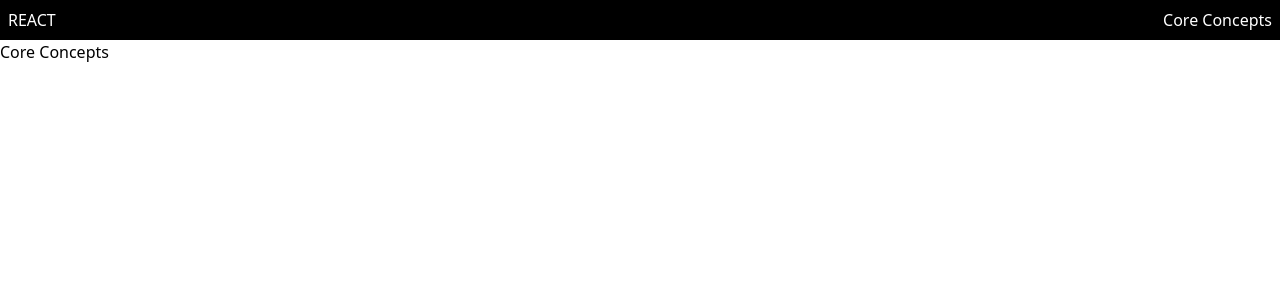
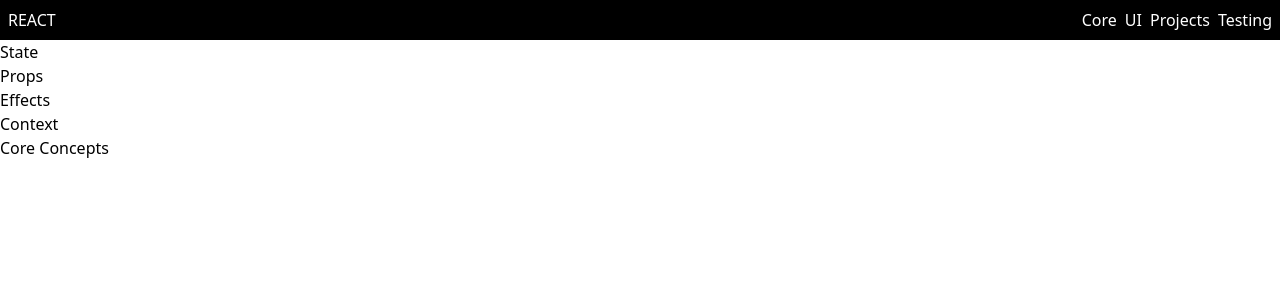
Before and after one commit to LaurenAMolloy/Road-to-React, a React (Vite) app: page /core in a window 1280 px wide. Shown: the top 300 px of the page. Built offline with nearby package versions, Linux system fonts and the light colour scheme.

Commit message:
Adding nested routes and updating file structure

```diff
--- a/src/App.jsx
+++ b/src/App.jsx
@@ -13,9 +13,15 @@
     <Routes>
       <Route path="/" element={<MainLayout />} />
       <Route index element={<Pages.HomePage />} />
-      <Route path="/core" element={<Pages.CoreConceptsPage />} />
+      <Route path="/core" element={<CoreLayout />} >
+        <Route index element ={<Pages.CoreConceptsPage />} />
+        <Route path="usestate" element={<Pages.UseStatePage />} />
+        <Route path="props" element={<Pages.PropsPage />} />
+        <Route path="useeffect" element={<Pages.UseEffectPage />} />
+        <Route path="usecontext" element={<Pages.UseContextPage />} />
+      </Route >
       <Route path="/ui" element={<Pages.UIPage />} />
-      <Route path="/projects" element={<Pages.TestingPage />} />
+      <Route path="/projects" element={<Pages.ProjectsPage />} />
       <Route path="/testing" element={<Pages.TestingPage />} />
     </Routes>
     </>
--- a/src/components/ConceptsNav/index.jsx
+++ /dev/null
@@ -1,23 +0,0 @@
-import React from 'react'
-import { Link } from 'react'
-
-export default function ConceptsNav() {
-  return (
-    <div>
-        <ul>
-            <li>
-                <Link to="/usestate">State</Link>
-            </li>
-            <li>
-                <Link to="/use">Props</Link>
-            </li>
-            <li>
-                <Link to="/use">Effects</Link>
-            </li>
-            <li>
-                <Link to="/use">Context</Link>
-            </li>
-        </ul>
-    </div>
-  )
-}
--- /dev/null
+++ b/src/components/CoreDashBoard/index.jsx
@@ -0,0 +1,23 @@
+import React from 'react'
+import { Link } from 'react-router'
+
+export default function CoreDashBoard() {
+  return (
+    <div>
+        <ul>
+            <li>
+                <Link to="usestate">State</Link>
+            </li>
+            <li>
+                <Link to="props">Props</Link>
+            </li>
+            <li>
+                <Link to="useeffect">Effects</Link>
+            </li>
+            <li>
+                <Link to="usecontext">Context</Link>
+            </li>
+        </ul>
+    </div>
+  )
+}
--- a/src/components/Nav/index.jsx
+++ b/src/components/Nav/index.jsx
@@ -9,7 +9,18 @@
       <Link to="/">REACT</Link>
       <div>
       <ul className='flex justify-evenly gap-2'>
-       <Link to="/coreconcepts">Core Concepts</Link>
+      <li>
+        <Link to="/core">Core</Link>
+      </li>
+      <li>
+        <Link to="/ui">UI</Link>
+      </li>
+      <li>
+        <Link to="/projects">Projects</Link>
+      </li>
+      <li>
+        <Link to="/testing">Testing</Link>
+      </li>
       </ul>
       </div>
     </nav>
--- a/src/layouts/CoreLayout/index.jsx
+++ b/src/layouts/CoreLayout/index.jsx
@@ -1,15 +1,14 @@
 import React from 'react'
 import { Outlet } from 'react-router'
+import CoreDashBoard from '../../components/CoreDashBoard'
 
 
 export default function CoreLayout() {
   return (
     <>
-    <div className="layout-container">
-     <Nav />
-     <main>
+    <div className="core-layout">
+        <CoreDashBoard />
         <Outlet />
-     </main>
     </div>
     </>
   )
--- a/src/pages/CoreConcepts/index.jsx
+++ b/src/pages/CoreConcepts/index.jsx
@@ -1,5 +1,4 @@
 import React from 'react'
-import { Outlet } from 'react-router'
 
 export default function CoreConceptsPage() {
   return (
--- /dev/null
+++ b/src/pages/ProjectsPage/index.jsx
@@ -0,0 +1,7 @@
+import React from 'react'
+
+export default function ProjectsPage() {
+  return (
+    <div>ProjectsPage</div>
+  )
+}
--- /dev/null
+++ b/src/pages/UIPage/index.jsx
@@ -0,0 +1,7 @@
+import React from 'react'
+
+export default function UIPage() {
+  return (
+    <div>UIPage</div>
+  )
+}
--- a/src/pages/index.jsx
+++ b/src/pages/index.jsx
@@ -7,3 +7,5 @@
 export { default as UseContextPage } from "./UseContextPage";
 export { default as TicTacToePage } from "./TicTacToePage";
 export { default as TestingPage } from './TestingPage';
+export { default as UIPage } from './UIPage';
+export { default as ProjectsPage } from './ProjectsPage';
```
